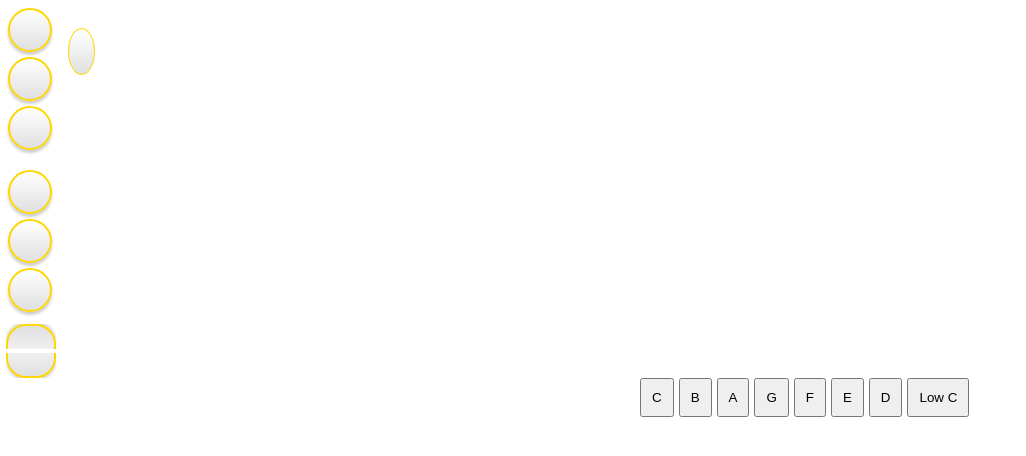
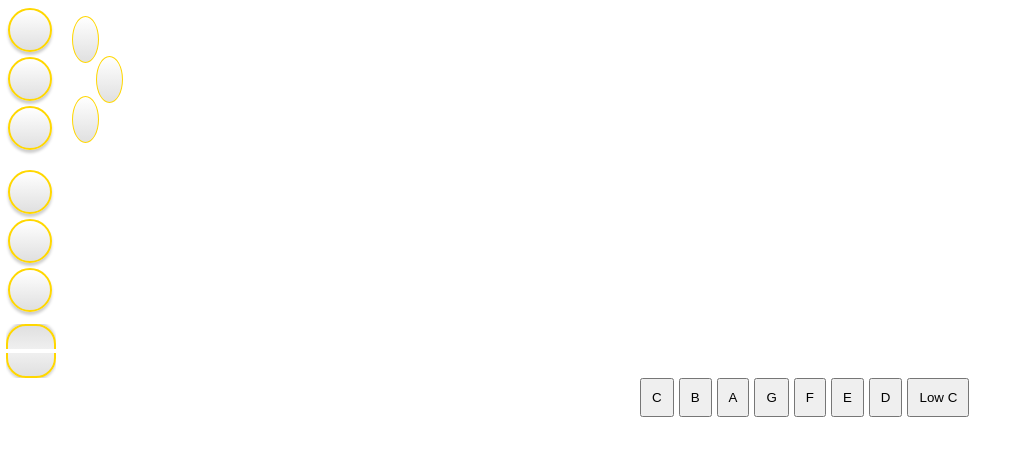
Before and after one commit to kaseyknudsen/web-audio-api, a website: page sax.html in a window 1280 px wide. Shown: the whole page, without its empty margins (0-1026 px from the left). Drawn offline with Linux system fonts and the light colour scheme.

Commit message:
added 3 palm keys

```diff
--- a/sax.css
+++ b/sax.css
@@ -8,14 +8,19 @@
   margin-left: 50%;
 }
 
-/* You can add more key divs and position them along the saxophone body */
-.palm-keys {
-  width: 25px;
-  height: 45px;
-  border-radius: 50% 50% 50% 50%;
-  background: linear-gradient(to bottom, #ffffff, #e0e0e0);
-  border: 1px solid gold;
-  position: absolute;
-  margin-left: 60px;
-  margin-top: 20px;
+.palmKeys {
+
 }
+
+.palm-key-class {
+  margin-left: 4em;
+  margin-top: 0.5em;
+}
+.palm-key-class:nth-child(1) {
+  margin-left: 5.5em;
+  margin-top: 3em;
+}
+.palm-key-class:nth-child(2) {
+  margin-left: 4em;
+  margin-top: 5.5em;
+}
--- a/sax.js
+++ b/sax.js
@@ -1,5 +1,5 @@
 const sax = document.querySelector(".sax");
-const palmKeys = document.querySelector("palm-keys");
+const palmKeys = document.querySelector(".palm-keys");
 const createAudio = () => {};
 
 const middleC = "alto_sax_sounds/Middle-C.mp3";
@@ -194,3 +194,21 @@ document.addEventListener("DOMContentLoaded", () => {
     return newButton;
   });
 });
+
+const palmKeyArray = ["F", "E", "D"];
+
+const createPalmKeys = () => {
+  const palmKey = document.createElement("div");
+  palmKeys.appendChild(palmKey);
+  palmKey.style.width = "25px";
+  palmKey.className = "palm-key-class";
+  palmKey.style.height = "45px";
+  palmKey.style.borderRadius = "50% 50% 50% 50%";
+  palmKey.style.background = "linear-gradient(to bottom, #ffffff, #e0e0e0)";
+  palmKey.style.border = "1px solid gold";
+  palmKey.style.position = "absolute";
+
+  return palmKey;
+};
+
+palmKeyArray.forEach((key, idx) => createPalmKeys());
```
Also changed, not shown: sax.html (+3 -1 lines).
